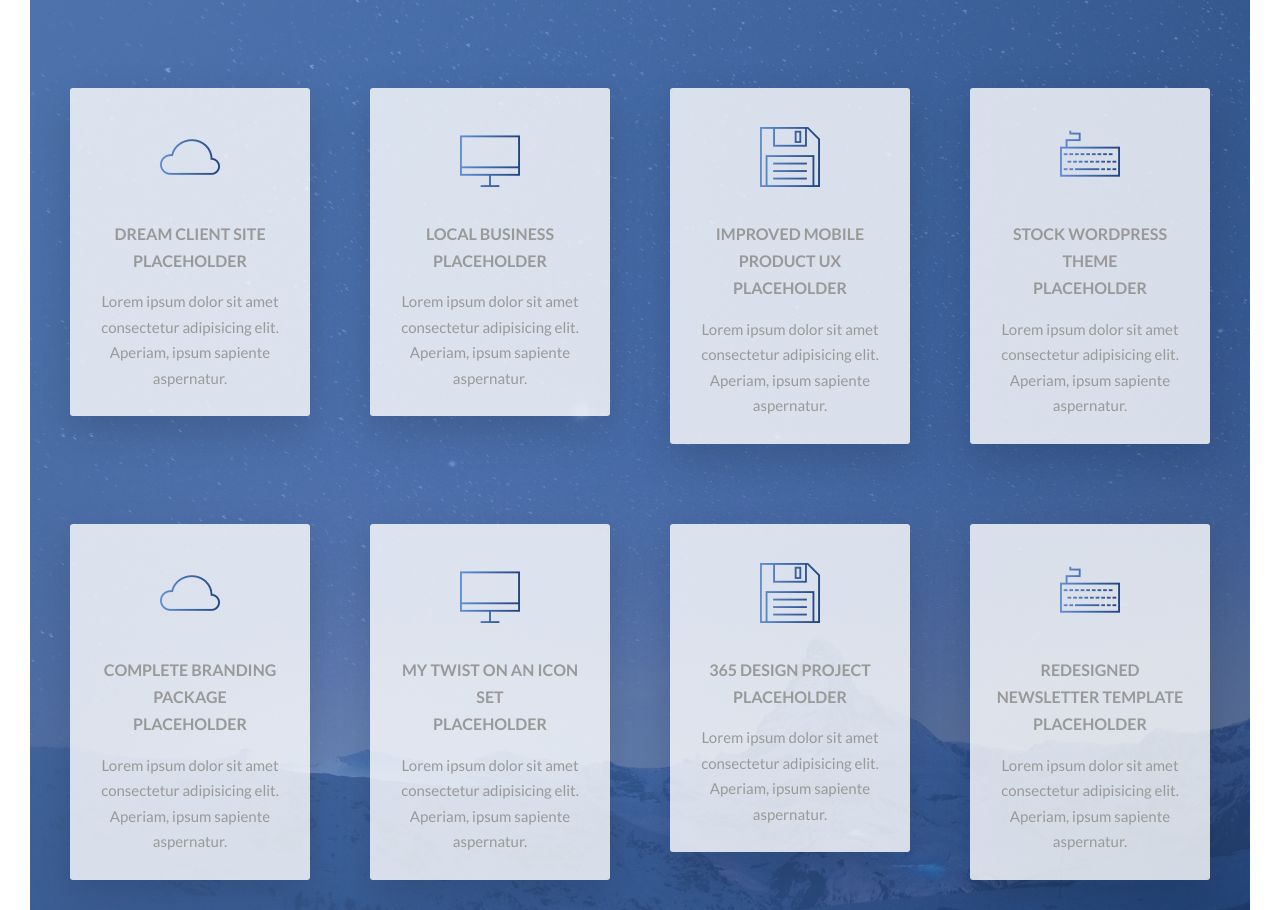
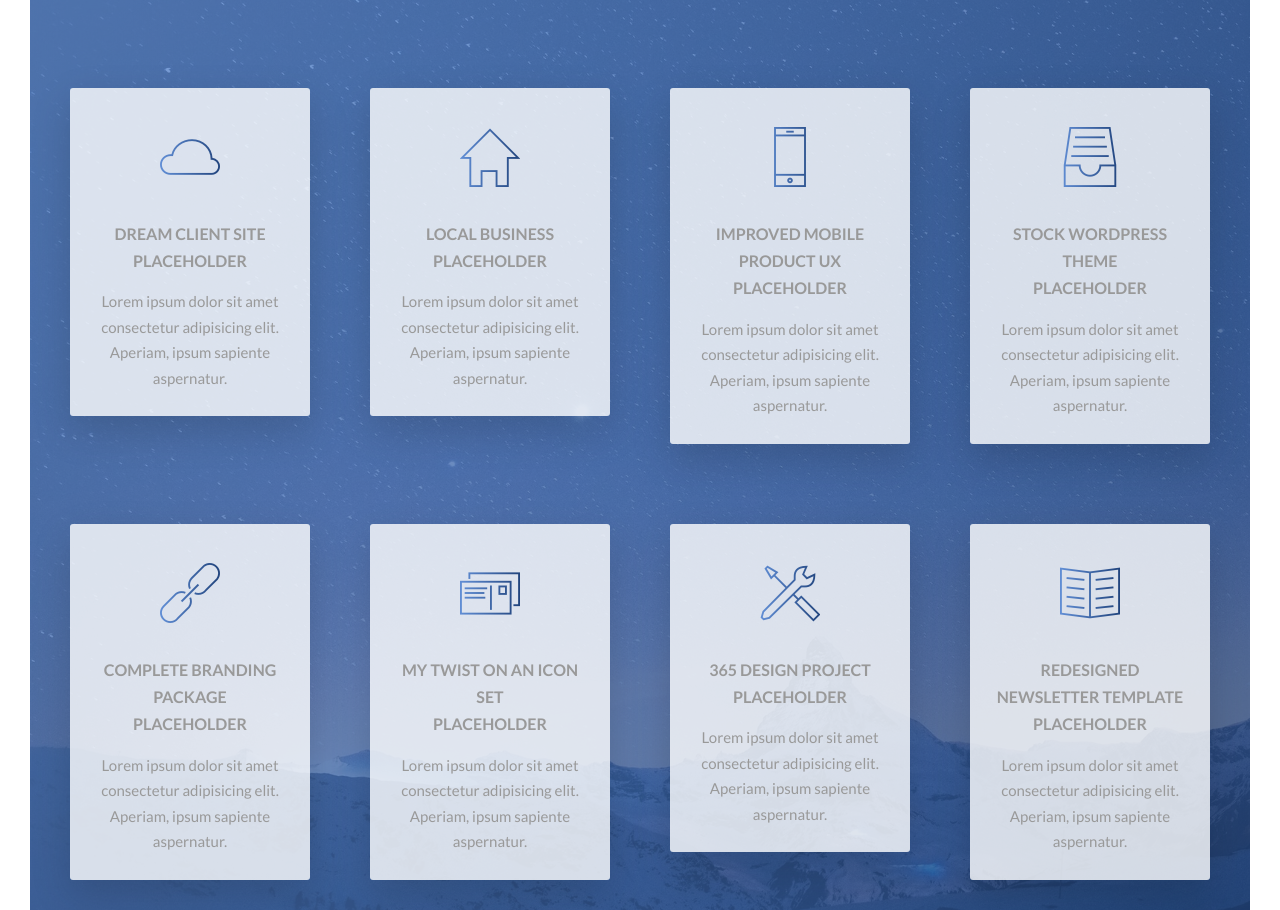
Before and after one commit to PascalPascarella/_Portfolio, a website: page index.html in a window 1280 px wide. Shown: the part 1596-2506 px from the top of the page. Drawn offline with Linux system fonts and the light colour scheme.

Commit message:
Change icons for project placeholders

```diff
--- a/index.html
+++ b/index.html
@@ -105,7 +105,7 @@
 
               <div class="col-1-of-4">
                   <div class="projects-box">
-                      <i class="projects-box__icon icon-basic-display"></i>
+                      <i class="projects-box__icon icon-basic-home"></i>
                       <h3 class="heading-tertiary u-margin-bottom-small">Local Business<br>Placeholder</h3>
                       <p class="projects-box__text">
                           Lorem ipsum dolor sit amet consectetur adipisicing elit. Aperiam, ipsum sapiente aspernatur.
@@ -115,7 +115,7 @@
 
               <div class="col-1-of-4">
                   <div class="projects-box">
-                      <i class="projects-box__icon icon-basic-floppydisk"></i>
+                      <i class="projects-box__icon icon-basic-smartphone"></i>
                       <h3 class="heading-tertiary u-margin-bottom-small">Improved Mobile Product UX<br>Placeholder</h3>
                        <p class="projects-box__text">
                           Lorem ipsum dolor sit amet consectetur adipisicing elit. Aperiam, ipsum sapiente aspernatur.
@@ -125,7 +125,7 @@
 
               <div class="col-1-of-4">
                   <div class="projects-box">
-                      <i class="projects-box__icon icon-basic-keyboard"></i>
+                      <i class="projects-box__icon icon-basic-archive-full"></i>
                       <h3 class="heading-tertiary u-margin-bottom-small">Stock WordPress Theme<br>Placeholder</h3>
                       <p class="projects-box__text">
                           Lorem ipsum dolor sit amet consectetur adipisicing elit. Aperiam, ipsum sapiente aspernatur.
@@ -137,7 +137,7 @@
           <div class="row">
             <div class="col-1-of-4">
                 <div class="projects-box">
-                    <i class="projects-box__icon icon-basic-cloud"></i>
+                    <i class="projects-box__icon icon-basic-link"></i>
                     <h3 class="heading-tertiary u-margin-bottom-small">Complete Branding Package<br>Placeholder</h3>
                     <p class="projects-box__text">
                         Lorem ipsum dolor sit amet consectetur adipisicing elit. Aperiam, ipsum sapiente aspernatur.
@@ -147,7 +147,7 @@
 
             <div class="col-1-of-4">
                 <div class="projects-box">
-                    <i class="projects-box__icon icon-basic-display"></i>
+                    <i class="projects-box__icon icon-basic-postcard-multiple"></i>
                     <h3 class="heading-tertiary u-margin-bottom-small">My Twist on an Icon Set<br>Placeholder</h3>
                     <p class="projects-box__text">
                         Lorem ipsum dolor sit amet consectetur adipisicing elit. Aperiam, ipsum sapiente aspernatur.
@@ -157,7 +157,7 @@
 
             <div class="col-1-of-4">
                 <div class="projects-box">
-                    <i class="projects-box__icon icon-basic-floppydisk"></i>
+                    <i class="projects-box__icon icon-basic-settings"></i>
                     <h3 class="heading-tertiary u-margin-bottom-small">365 Design Project<br>Placeholder</h3>
                      <p class="projects-box__text">
                         Lorem ipsum dolor sit amet consectetur adipisicing elit. Aperiam, ipsum sapiente aspernatur.
@@ -167,7 +167,7 @@
 
             <div class="col-1-of-4">
                 <div class="projects-box">
-                    <i class="projects-box__icon icon-basic-keyboard"></i>
+                    <i class="projects-box__icon icon-basic-spread-text"></i>
                     <h3 class="heading-tertiary u-margin-bottom-small">Redesigned Newsletter Template<br>Placeholder</h3>
                     <p class="projects-box__text">
                         Lorem ipsum dolor sit amet consectetur adipisicing elit. Aperiam, ipsum sapiente aspernatur.
```
